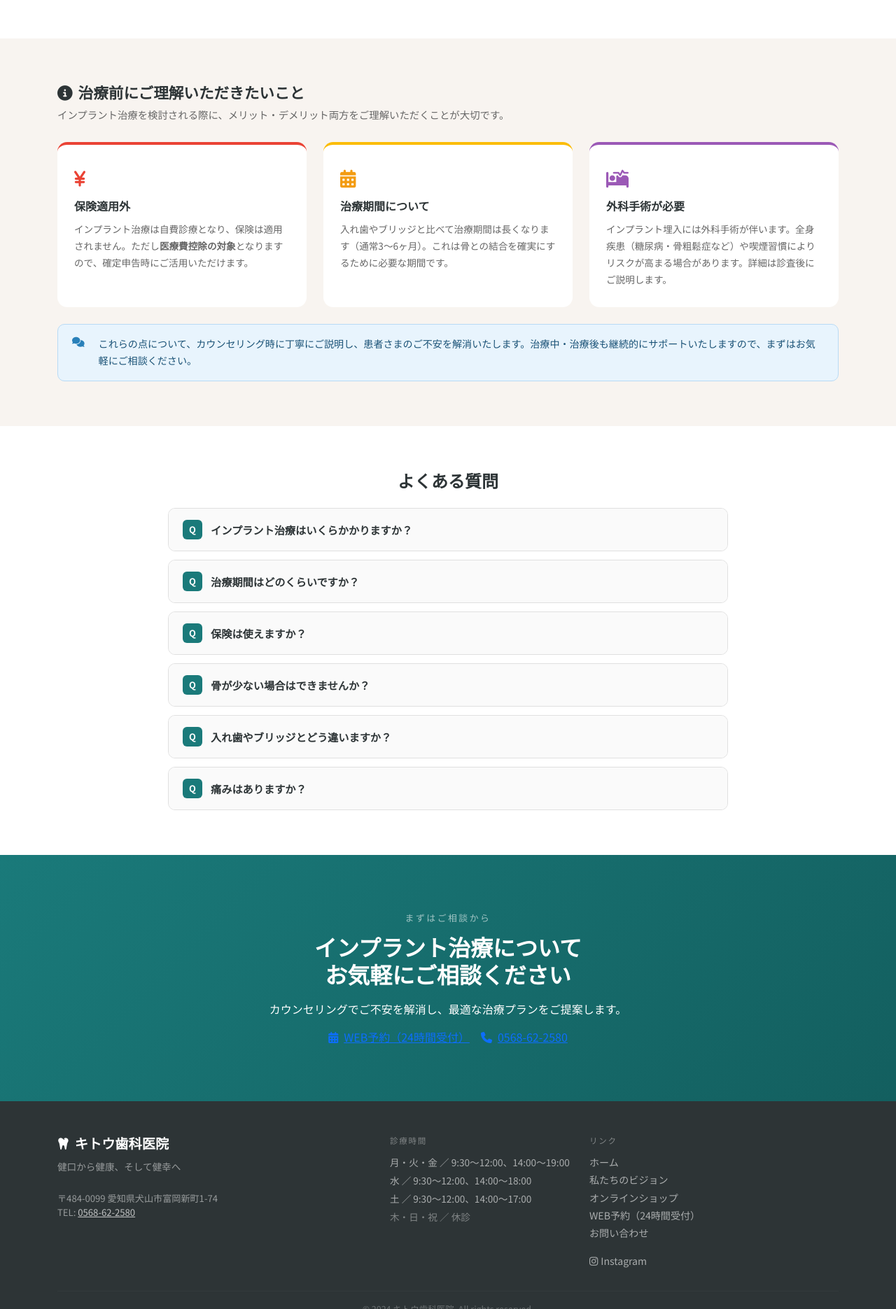
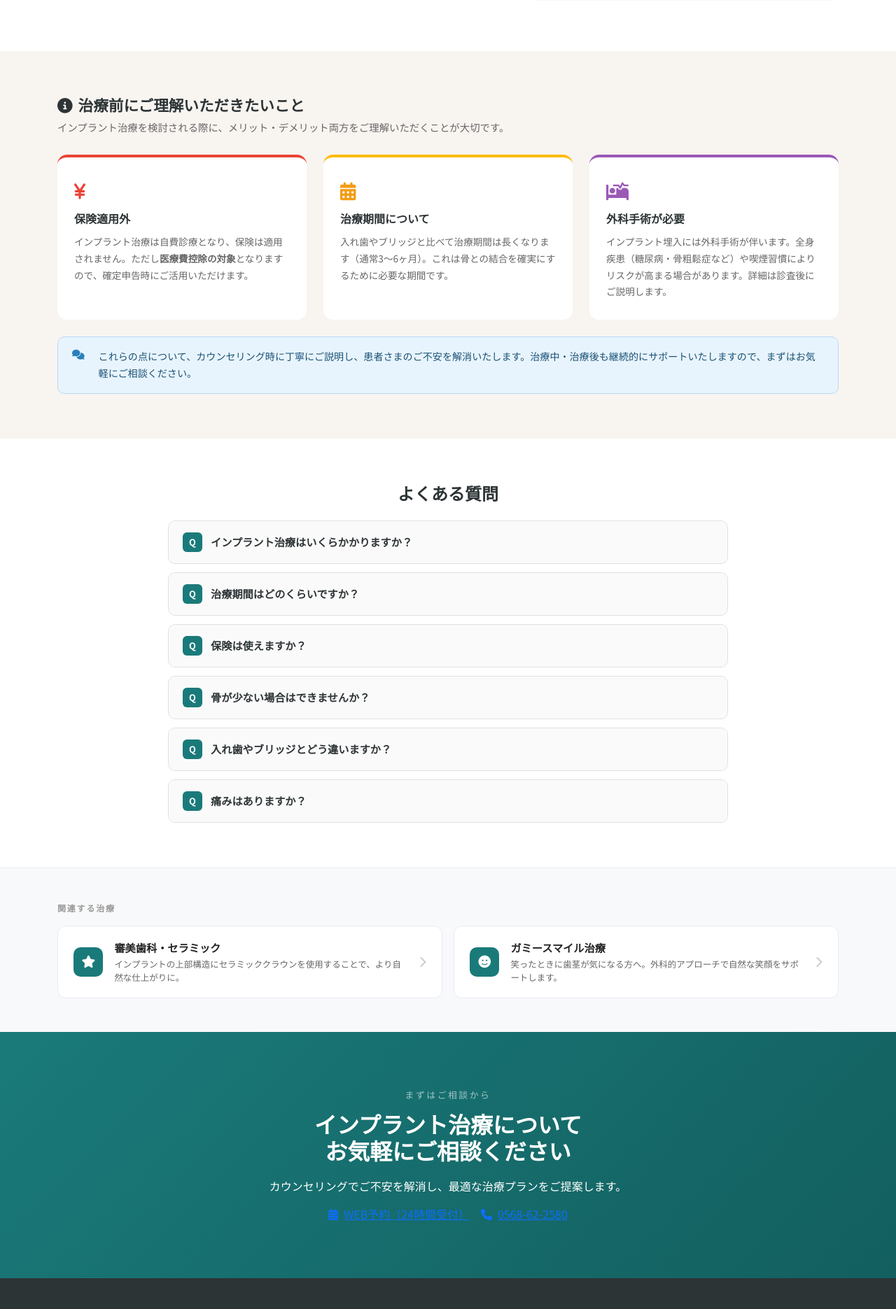
Before and after one commit to kitwo0623-maker/dental-clinic, a Flask app: page /implant in a window 1280 px wide. Shown: the part 4629-6500 px from the top of the page at 70% size. Run offline with Flask 3, Linux system fonts and the light colour scheme.

Commit message:
内部動線強化：ナビ・フッター・ページ間クロスリンク追加
- ナビゲーションに「審美歯科」を追加
- フッターにインプラント・審美歯科・ガミースマイルリンクを追加
- インプラント・審美歯科・ガミースマイルページに関連ページセクションを追加

https://claude.ai/code/session_01Dja32kePQ2b1bcfi32o9Ce

Co-authored-by: Claude <noreply@anthropic.com>

```diff
--- a/static/css/style.css
+++ b/static/css/style.css
@@ -3176,3 +3176,34 @@ details[open] .gs-faq-q::after { transform: rotate(45deg); }
 @media (max-width: 576px) {
   .instagram-box { flex-direction: column; text-align: center; padding: 1.5rem; gap: 1rem; }
 }
+
+/* Related pages section */
+.related-pages-section {
+  background: #f8f9fa; padding: 3rem 0;
+  border-top: 1px solid #eee;
+}
+.related-pages-label {
+  font-size: 0.75rem; font-weight: 700; letter-spacing: 0.15em;
+  text-transform: uppercase; color: #999; margin-bottom: 1rem;
+}
+.related-pages-grid {
+  display: grid; grid-template-columns: repeat(auto-fit, minmax(280px, 1fr)); gap: 1rem;
+}
+.related-page-card {
+  display: flex; align-items: center; gap: 1rem;
+  background: #fff; border: 1.5px solid #e8eaf6; border-radius: 12px;
+  padding: 1.2rem 1.4rem; text-decoration: none;
+  transition: box-shadow 0.2s, border-color 0.2s;
+}
+.related-page-card:hover {
+  box-shadow: 0 4px 16px rgba(0,0,0,0.08); border-color: var(--primary);
+}
+.related-page-icon {
+  width: 42px; height: 42px; border-radius: 10px;
+  background: var(--primary); color: #fff;
+  display: flex; align-items: center; justify-content: center;
+  font-size: 1.1rem; flex-shrink: 0;
+}
+.related-page-title { font-weight: 700; font-size: 0.95rem; color: #222; margin-bottom: 0.2rem; }
+.related-page-desc { font-size: 0.78rem; color: #666; line-height: 1.5; }
+.related-page-arrow { color: #ccc; margin-left: auto; flex-shrink: 0; }
--- a/templates/base.html
+++ b/templates/base.html
@@ -96,6 +96,7 @@
         <ul class="navbar-nav ms-auto align-items-lg-center gap-1">
           <li class="nav-item"><a class="nav-link" href="{{ url_for('index') }}">ホーム</a></li>
           <li class="nav-item"><a class="nav-link" href="{{ url_for('implant') }}">インプラント</a></li>
+          <li class="nav-item"><a class="nav-link" href="{{ url_for('aesthetic') }}">審美歯科</a></li>
           <li class="nav-item"><a class="nav-link" href="{{ url_for('index') }}#jiyushinryo">自由診療</a></li>
           <li class="nav-item"><a class="nav-link" href="{{ url_for('doctor') }}">医師紹介</a></li>
           <li class="nav-item"><a class="nav-link" href="{{ url_for('index') }}#vision">ビジョン</a></li>
@@ -154,6 +155,9 @@
           <p class="text-uppercase" style="font-size:0.72rem; letter-spacing:0.15em; color:rgba(255,255,255,0.4); margin-bottom:0.75rem;">リンク</p>
           <ul class="list-unstyled" style="font-size:0.88rem;">
             <li class="mb-1"><a href="{{ url_for('index') }}" style="color:rgba(255,255,255,0.6); text-decoration:none;">ホーム</a></li>
+            <li class="mb-1"><a href="{{ url_for('implant') }}" style="color:rgba(255,255,255,0.6); text-decoration:none;">インプラント</a></li>
+            <li class="mb-1"><a href="{{ url_for('aesthetic') }}" style="color:rgba(255,255,255,0.6); text-decoration:none;">審美歯科・セラミック</a></li>
+            <li class="mb-1"><a href="{{ url_for('gummy_smile') }}" style="color:rgba(255,255,255,0.6); text-decoration:none;">ガミースマイル治療</a></li>
             <li class="mb-1"><a href="{{ url_for('index') }}#vision" style="color:rgba(255,255,255,0.6); text-decoration:none;">私たちのビジョン</a></li>
             <li class="mb-1"><a href="{{ url_for('shop') }}" style="color:rgba(255,255,255,0.6); text-decoration:none;">オンラインショップ</a></li>
             <li class="mb-1"><a href="https://reservation.stransa.co.jp/c93d01d054b12ed6f7a40ada538d9d37" target="_blank" rel="noopener noreferrer" style="color:rgba(255,255,255,0.6); text-decoration:none;">WEB予約（24時間受付）</a></li>
--- a/templates/implant.html
+++ b/templates/implant.html
@@ -471,6 +471,31 @@
   </div>
 </section>
 
+<!-- 関連ページ -->
+<section class="related-pages-section">
+  <div class="container">
+    <p class="related-pages-label">関連する治療</p>
+    <div class="related-pages-grid">
+      <a href="{{ url_for('aesthetic') }}" class="related-page-card">
+        <div class="related-page-icon"><i class="fas fa-star"></i></div>
+        <div>
+          <div class="related-page-title">審美歯科・セラミック</div>
+          <div class="related-page-desc">インプラントの上部構造にセラミッククラウンを使用することで、より自然な仕上がりに。</div>
+        </div>
+        <i class="fas fa-chevron-right related-page-arrow"></i>
+      </a>
+      <a href="{{ url_for('gummy_smile') }}" class="related-page-card">
+        <div class="related-page-icon"><i class="fas fa-smile"></i></div>
+        <div>
+          <div class="related-page-title">ガミースマイル治療</div>
+          <div class="related-page-desc">笑ったときに歯茎が気になる方へ。外科的アプローチで自然な笑顔をサポートします。</div>
+        </div>
+        <i class="fas fa-chevron-right related-page-arrow"></i>
+      </a>
+    </div>
+  </div>
+</section>
+
 <!-- CTA -->
 <section class="cta-banner">
   <div class="container">
```
Also changed, not shown: templates/aesthetic.html (+25 -0 lines), templates/gummy_smile.html (+25 -0 lines).
